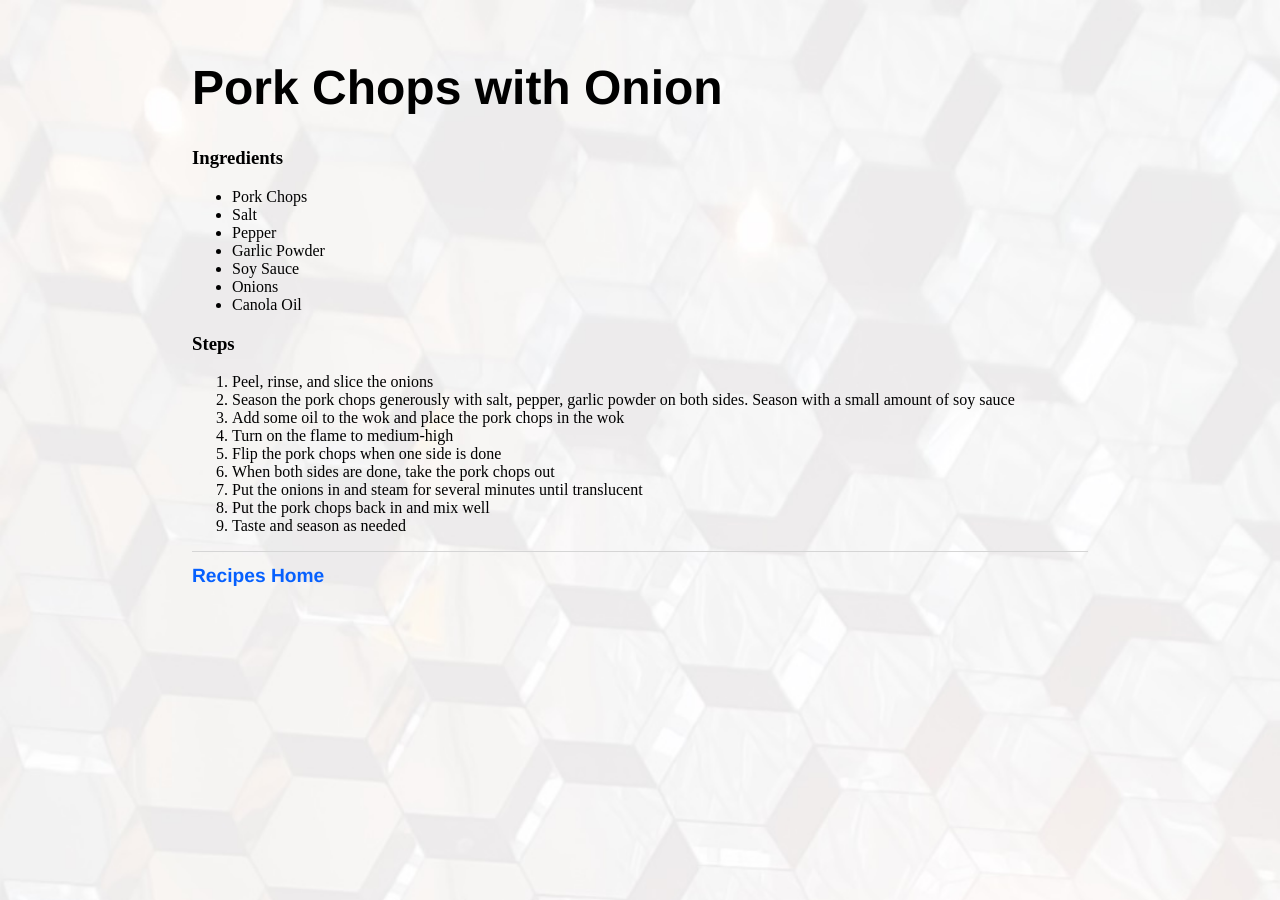
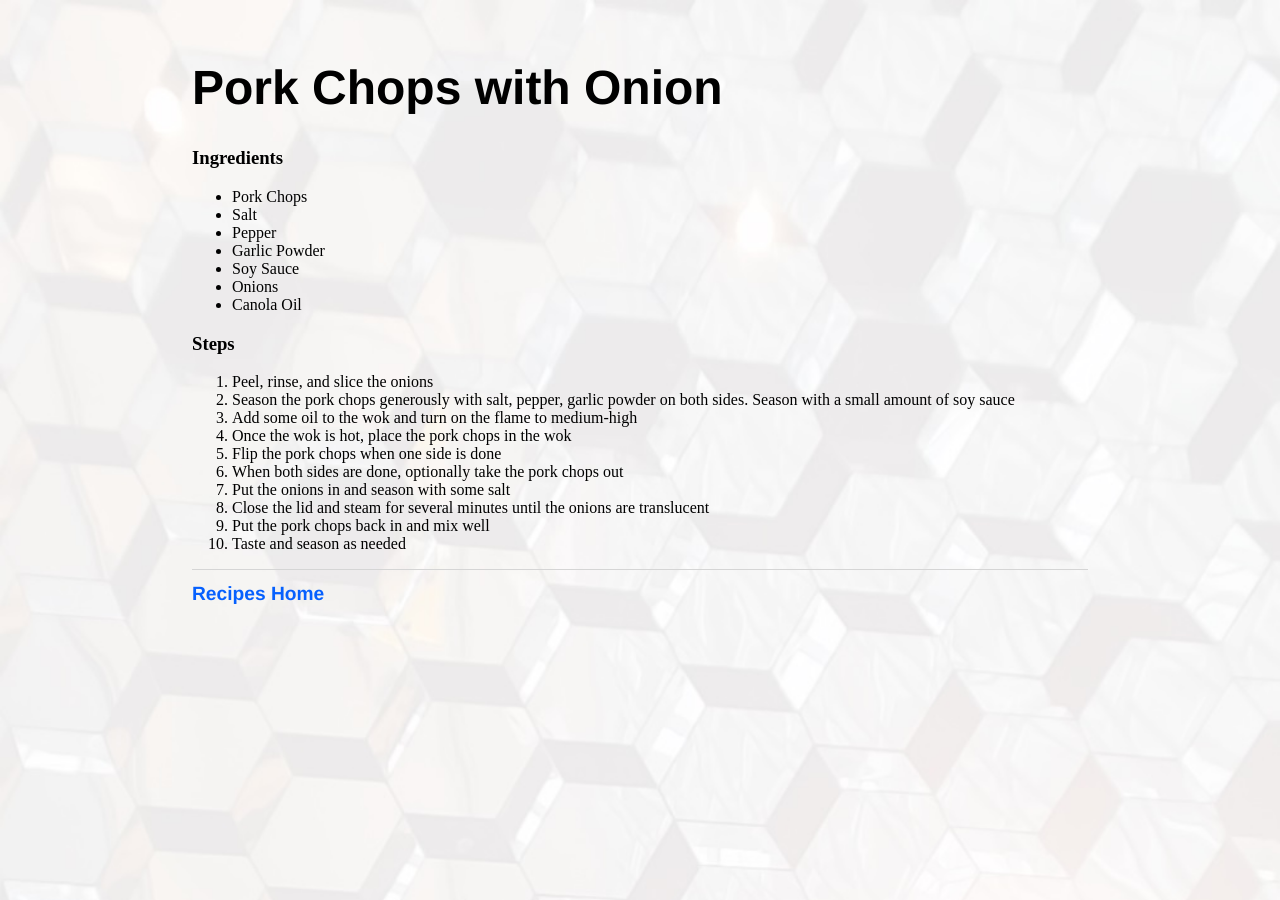
Before and after one commit to superjeffreyc/superjeffreyc.github.io, a Jekyll site: the page built from recipes/pork_chops_with_onion.html, in a window 1280 px wide. Built offline with Jekyll 4.4.1, drawn with Linux system fonts in a browser that asks for light colours.

Commit message:
Update pork_chops_with_onion.html

```diff
--- a/recipes/pork_chops_with_onion.html
+++ b/recipes/pork_chops_with_onion.html
@@ -20,11 +20,12 @@ title: Pork Chops with Onion
   <ol>
     <li>Peel, rinse, and slice the onions</li>
     <li>Season the pork chops generously with salt, pepper, garlic powder on both sides. Season with a small amount of soy sauce</li>
-    <li>Add some oil to the wok and place the pork chops in the wok</li>
-    <li>Turn on the flame to medium-high</li>
+    <li>Add some oil to the wok and turn on the flame to medium-high</li>
+    <li>Once the wok is hot, place the pork chops in the wok</li>
     <li>Flip the pork chops when one side is done</li>
-    <li>When both sides are done, take the pork chops out</li>
-    <li>Put the onions in and steam for several minutes until translucent</li>
+    <li>When both sides are done, optionally take the pork chops out</li>
+    <li>Put the onions in and season with some salt</li>
+    <li>Close the lid and steam for several minutes until the onions are translucent</li>
     <li>Put the pork chops back in and mix well</li>
     <li>Taste and season as needed</li>
   </ol>
```
